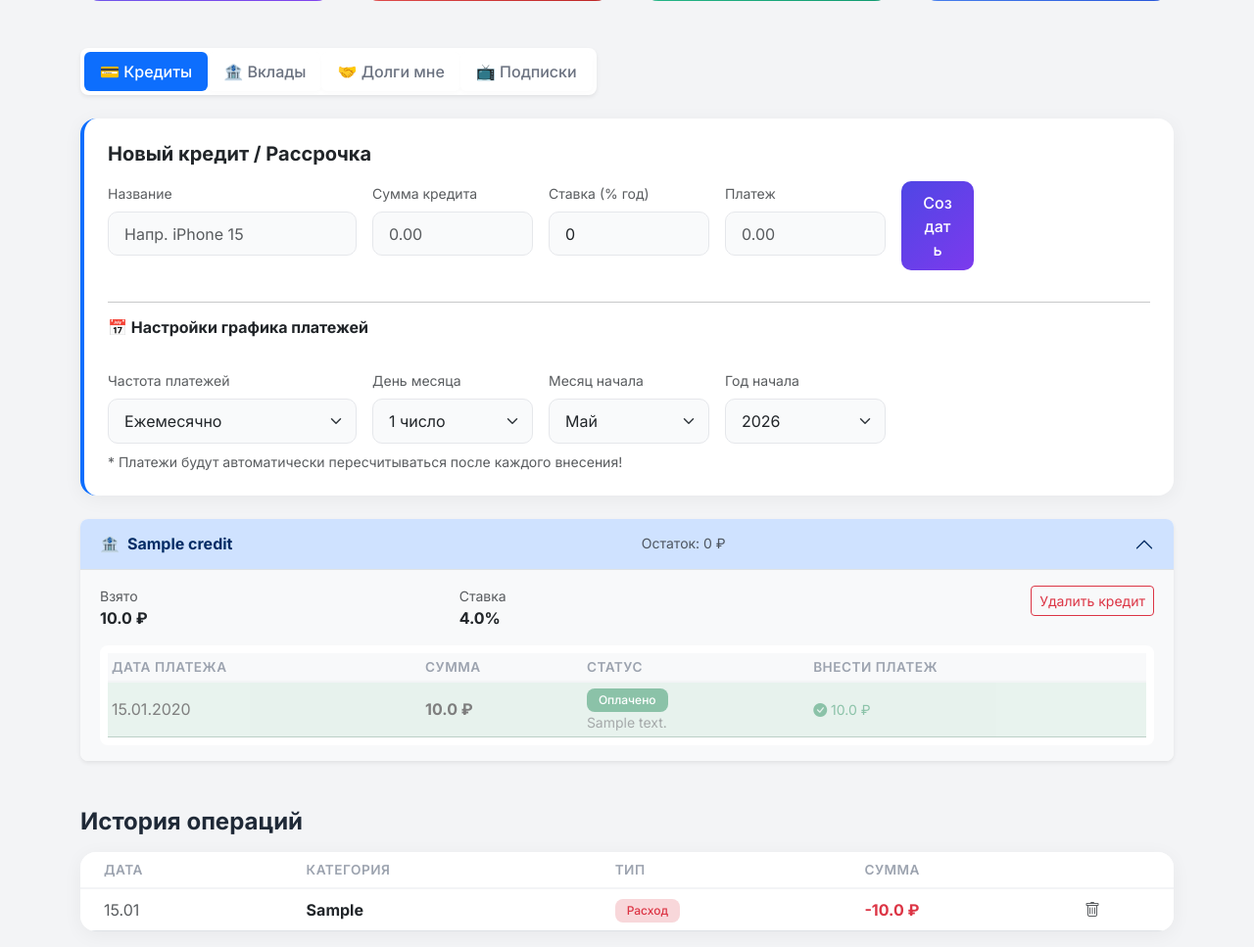
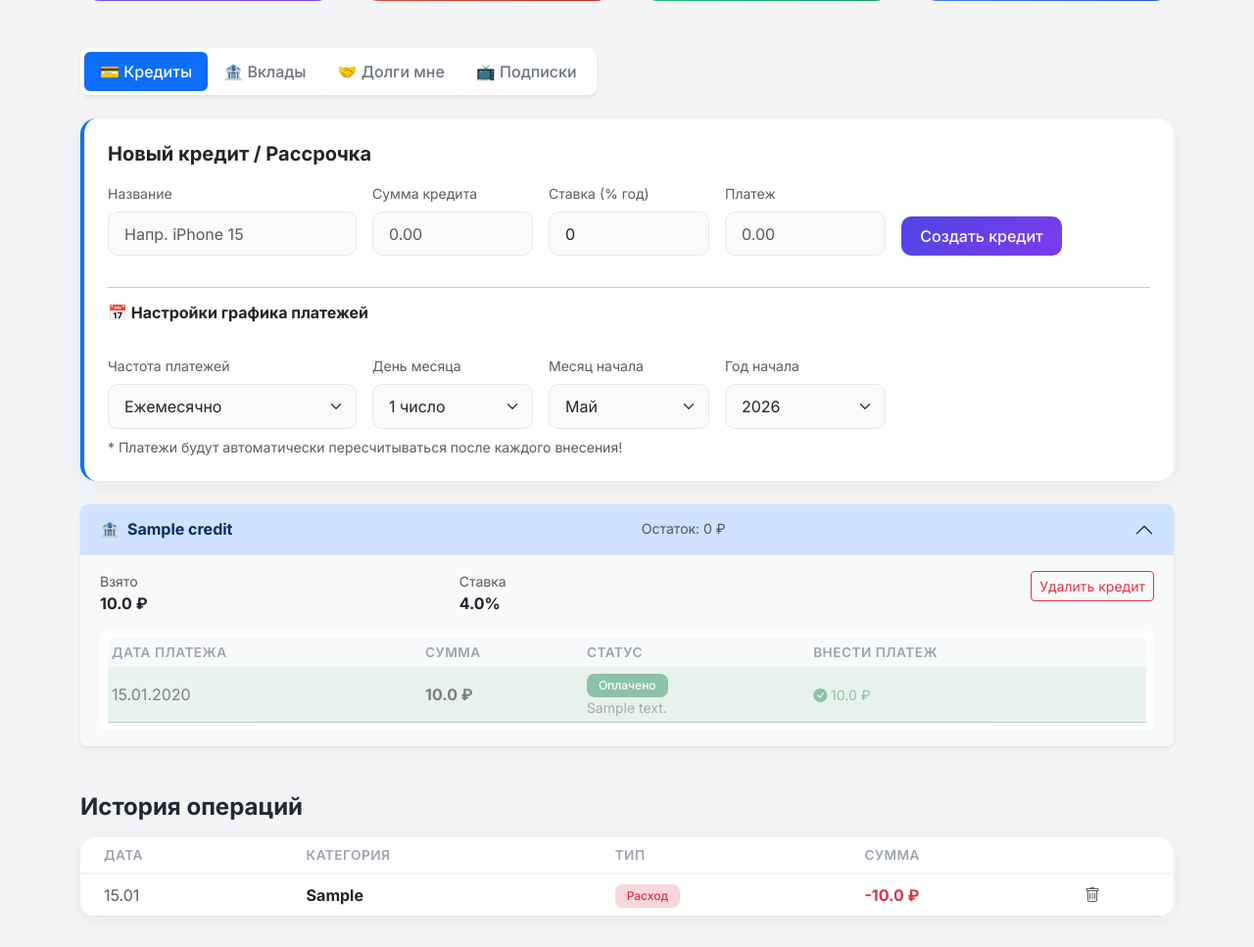
Before and after one commit to Katerina-zyazina/finance-tracker, a Flask app: page /dashboard in a window 1280 px wide. Shown: the part 343-1310 px from the top of the page at 98% size. Run offline with Flask 3, Linux system fonts and the light colour scheme; a user stored in the database is signed in; tables that the repository leaves empty hold one stand-in row (values such as "Sample post").

Commit message:
Fix: button width, interest calculation, premium badge colors

```diff
--- a/app.py
+++ b/app.py
@@ -46,8 +46,8 @@ class Credit(db.Model):
     total_amount = db.Column(db.Float, nullable=False)
     interest_rate = db.Column(db.Float, nullable=False)
     monthly_payment_fixed = db.Column(db.Float, nullable=False)
-    payment_frequency = db.Column(db.String(20), default="monthly")  # monthly или biweekly
-    payment_day = db.Column(db.Integer, default=1)  # День месяца (1-28) или день недели (0-6)
+    payment_frequency = db.Column(db.String(20), default="monthly")
+    payment_day = db.Column(db.Integer, default=1)
     start_month = db.Column(db.Integer, default=datetime.utcnow().month)
     start_year = db.Column(db.Integer, default=datetime.utcnow().year)
     start_date = db.Column(db.DateTime, default=datetime.utcnow)
@@ -131,14 +131,20 @@ def add_weeks(source_date, weeks):
     return source_date + timedelta(weeks=weeks)
 
 def generate_payment_schedule(credit):
-    """Генерирует график платежей с учётом частоты"""
+    """Генерирует график платежей с учётом процентов"""
     # Удаляем все непроведенные платежи
     for p in credit.payments:
         if not p.is_paid:
             db.session.delete(p)
     db.session.flush()
 
-    remaining_balance = credit.remaining_debt
+    # Рассчитываем общую сумму с процентами
+    total_with_interest = credit.total_amount
+    if credit.interest_rate > 0:
+        total_with_interest = credit.total_amount * (1 + credit.interest_rate / 100)
+
+    remaining_balance = total_with_interest - credit.total_paid
+
     if remaining_balance <= 0:
         return
 
@@ -150,7 +156,7 @@ def generate_payment_schedule(credit):
 
     current_date = start_date
     payment_count = 0
-    max_payments = 240  # Максимум 20 лет
+    max_payments = 240
 
     while remaining_balance > 0 and payment_count < max_payments:
         payment_amount = min(credit.monthly_payment_fixed, remaining_balance)
@@ -166,12 +172,9 @@ def generate_payment_schedule(credit):
 
         remaining_balance -= payment_amount
 
-        # Определяем следующую дату платежа
         if credit.payment_frequency == "biweekly":
-            # Каждые 2 недели
             current_date = add_weeks(current_date, 2)
         else:
-            # Ежемесячно
             current_date = add_months(current_date, 1)
 
         payment_count += 1
@@ -259,7 +262,7 @@ def dashboard():
             flash('Ошибка: ' + str(e), 'danger')
         return redirect(url_for('dashboard'))
 
-    # 3. Внесение ПЛАТЕЖА с созданием транзакции
+    # 3. Внесение ПЛАТЕЖА (без создания транзакции!)
     if request.method == 'POST' and 'payment_id' in request.form:
         try:
             pay_id = int(request.form.get('payment_id'))
@@ -271,19 +274,7 @@ def dashboard():
                 payment.amount_paid = paid_amount
                 payment.is_paid = True
                 payment.note = note
-
-                # Создаём транзакцию расхода!
-                trans = Transaction(
-                    amount=paid_amount,
-                    category=f"Кредит: {payment.credit.name}",
-                    type='expense',
-                    user_id=user_id
-                )
-                db.session.add(trans)
-
-                # Пересчитываем график
                 generate_payment_schedule(payment.credit)
-
                 db.session.commit()
                 flash('Платеж внесен! График пересчитан.', 'success')
         except Exception as e:
--- a/templates/dashboard.html
+++ b/templates/dashboard.html
@@ -74,8 +74,8 @@
                     <label class="form-label small text-muted">Платеж</label>
                     <input type="number" step="0.01" name="monthly_payment_fixed" class="form-control" placeholder="0.00" required>
                 </div>
-                <div class="col-md-1 d-flex align-items-end">
-                    <button type="submit" class="btn btn-primary w-100">Создать</button>
+                <div class="col-md-2 d-flex align-items-end">
+                    <button type="submit" class="btn btn-primary w-100 py-2" style="min-width: 150px;">Создать кредит</button>
                 </div>
 
                 <!-- Дополнительные настройки -->
@@ -180,10 +180,10 @@
                                         <td class="fw-bold">{{ p.amount_due }} ₽</td>
                                         <td>
                                             {% if p.is_paid %}
-                                                <span class="badge bg-success">Оплачено</span>
+                                                <span class="badge bg-success text-white">Оплачено</span>
                                                 {% if p.note %}<small class="d-block text-muted">{{ p.note }}</small>{% endif %}
                                             {% else %}
-                                                <span class="badge bg-warning text-dark">Ожидается</span>
+                                                <span class="badge bg-secondary text-white">Ожидается</span>
                                             {% endif %}
                                         </td>
                                         <td>
```
